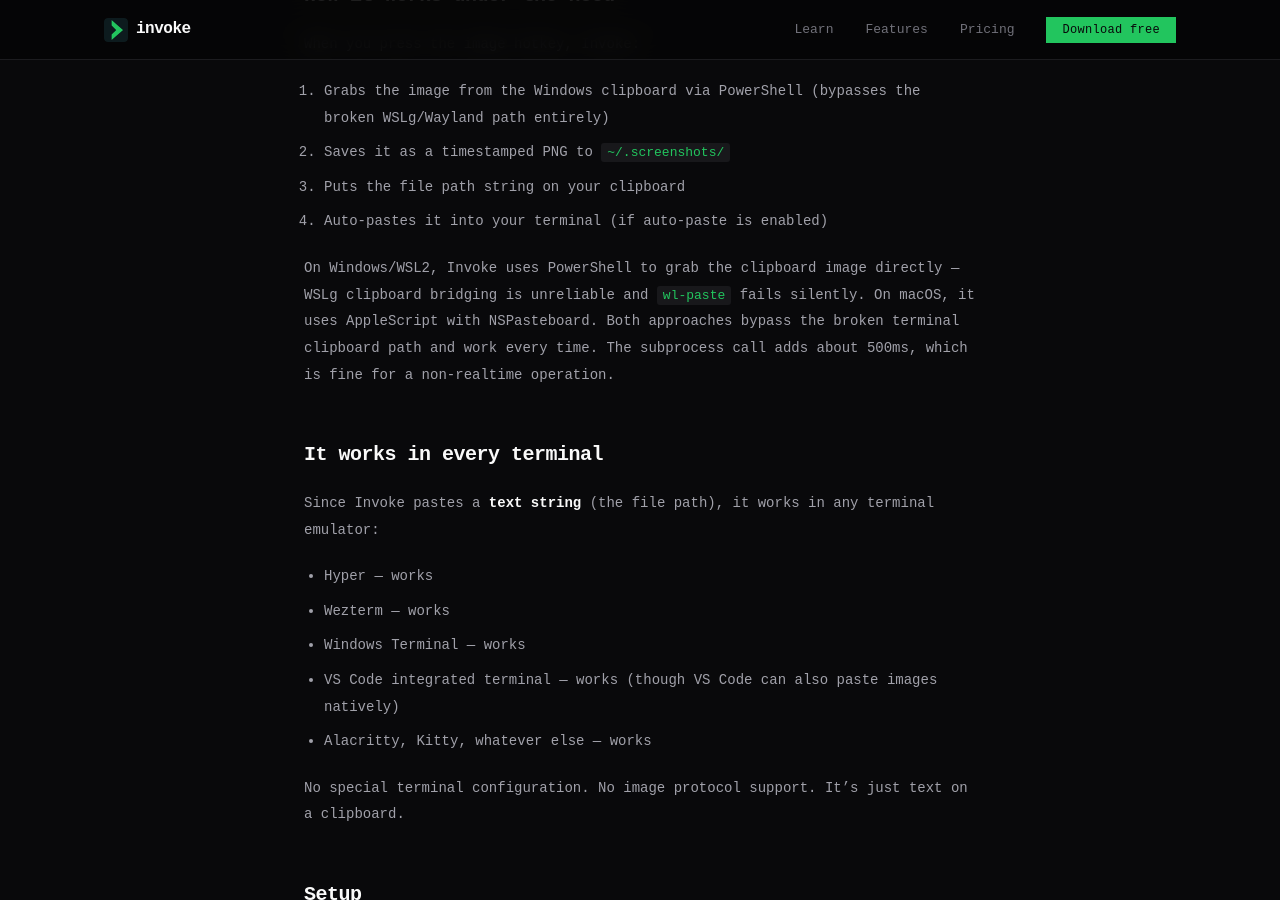
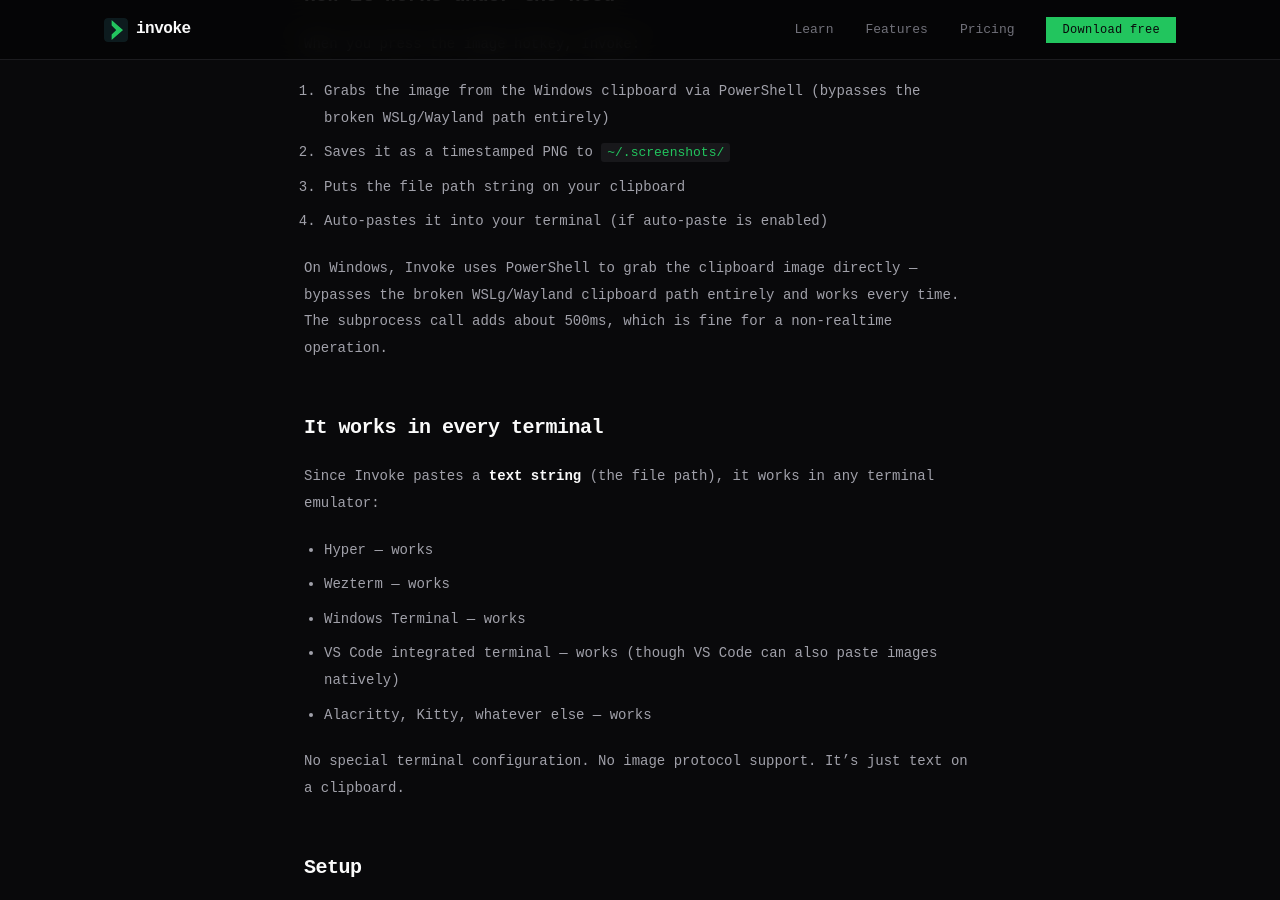
Before and after one commit to zmroth/getinvoke.dev, a Jekyll site: the page built from _posts/2026-03-13-screenshot-paste-claude-code-terminal.md, in a window 1280 px wide and 900 px high, scrolled down 1619 px. Built offline with Jekyll 4.4.1, drawn with Linux system fonts in a browser that asks for light colours.

Commit message:
Final launch audit: fix 6 remaining issues
- Download page: removed broken JS cli.scrollIntoView reference
- Privacy policy: fixed duplicate "understand how visitors" phrasing
- No-subscription post: removed "Apple Silicon MLX" from current spec
- Screenshot post: removed macOS AppleScript description (not available)
- Local voice-to-text post: "On Windows and Linux" → "On Windows"
- SuperWhisper post: auto-paste "Windows/Linux" → "Windows"

All 24 files now pass Windows-only launch audit.

Co-Authored-By: Claude Opus 4.6 (1M context) <noreply@anthropic.com>

```diff
--- a/_posts/2026-03-13-screenshot-paste-claude-code-terminal.md
+++ b/_posts/2026-03-13-screenshot-paste-claude-code-terminal.md
@@ -49,7 +49,7 @@ When you press the image hotkey, Invoke:
 3. Puts the file path string on your clipboard
 4. Auto-pastes it into your terminal (if auto-paste is enabled)
 
-On Windows/WSL2, Invoke uses PowerShell to grab the clipboard image directly — WSLg clipboard bridging is unreliable and `wl-paste` fails silently. On macOS, it uses AppleScript with NSPasteboard. Both approaches bypass the broken terminal clipboard path and work every time. The subprocess call adds about 500ms, which is fine for a non-realtime operation.
+On Windows, Invoke uses PowerShell to grab the clipboard image directly — bypasses the broken WSLg/Wayland clipboard path entirely and works every time. The subprocess call adds about 500ms, which is fine for a non-realtime operation.
 
 ## It works in every terminal
 
--- a/download/index.html
+++ b/download/index.html
@@ -741,7 +741,6 @@ function copyCommand(btn, text) {
     linuxNotice.classList.add('show');
     // Scroll CLI section into view after a brief delay
     setTimeout(function() {
-      if (cli) cli.scrollIntoView({ behavior: 'smooth', block: 'center' });
     }, 500);
   }
 })();
```
Also changed, not shown: _posts/2026-03-12-local-voice-to-text-coding.md (+1 -1 lines), _posts/2026-03-13-superwhisper-alternative-windows.md (+1 -1 lines), _posts/2026-03-15-voice-to-text-no-subscription.md (+1 -1 lines).
